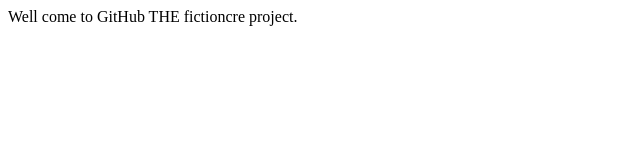
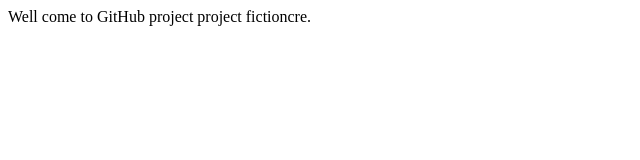
Before and after one commit to fictionbotcre/fictioncre, a plain HTML site: page index.html in a window 1280 px wide. Shown: the full height of the page, 0-640 px from the left. Drawn offline with Linux system fonts and the light colour scheme.

Commit message:
no message

```diff
--- a/index.html
+++ b/index.html
@@ -6,7 +6,7 @@
 </head>
 <body>
 
-Well come to GitHub THE fictioncre project.
+Well come to GitHub project project fictioncre.
 
 </body>
 
```
